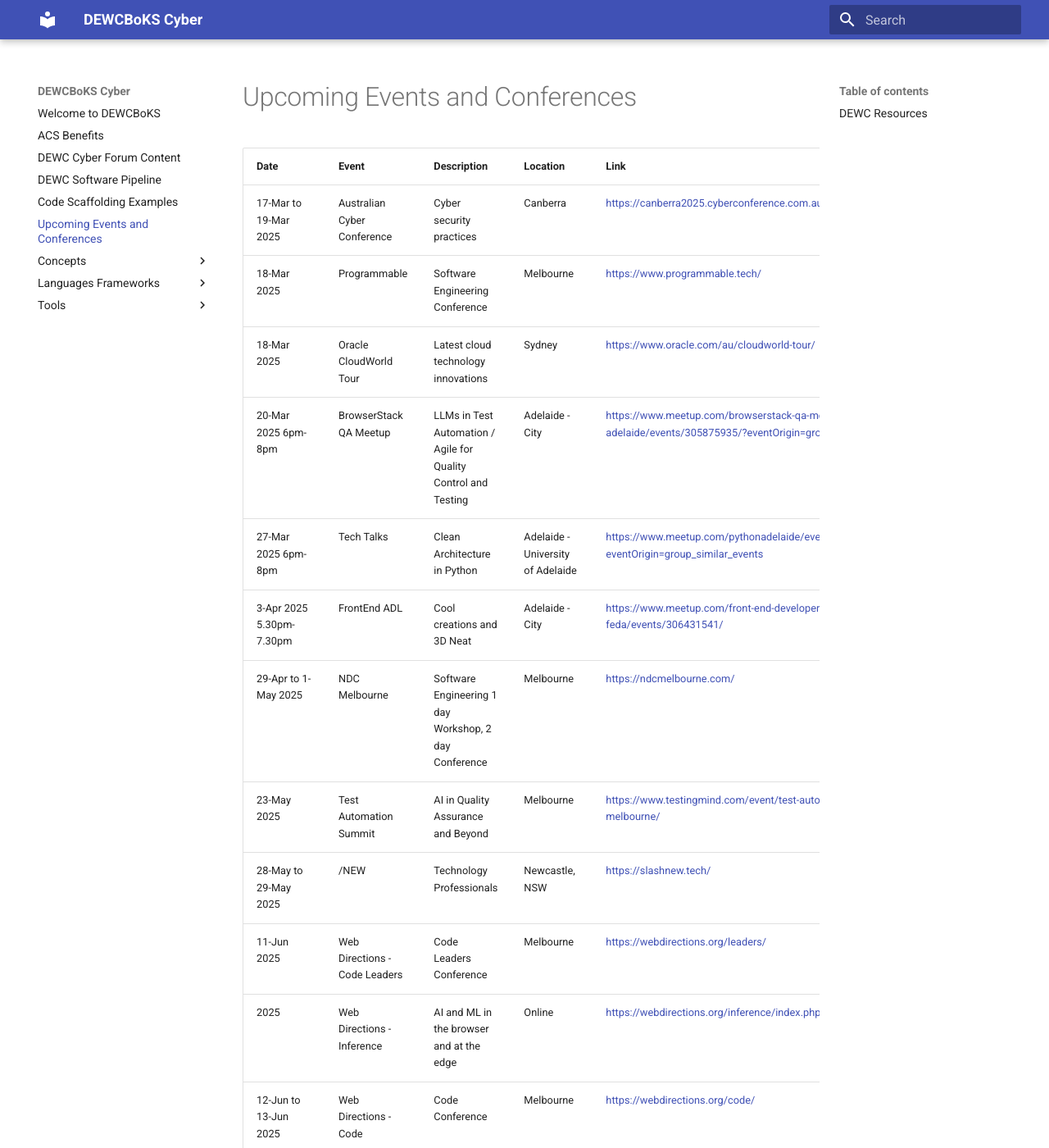
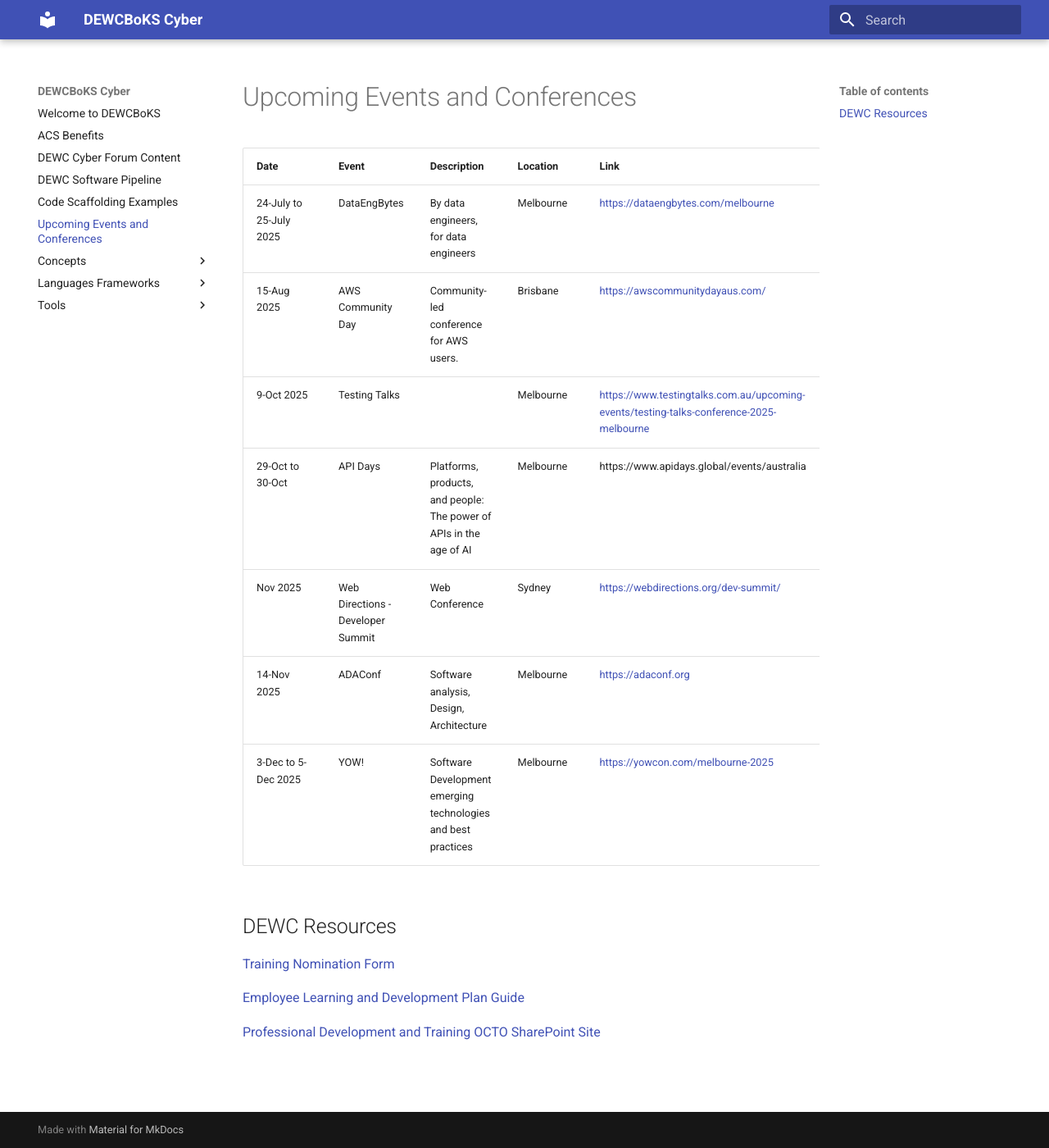
Before and after one commit to dewcservices/dewcservices.github.io, an MkDocs documentation site: the page built from docs/upcoming.md, in a window 1280 px wide and 1400 px high. Shown: the whole window at 82% size. Built offline with MkDocs 1.6.1 and Material for MkDocs 9.7.7, drawn with Linux system fonts in a browser that asks for light colours; some of the changed text lies outside the part shown.

```diff
--- a/docs/upcoming.md
+++ b/docs/upcoming.md
@@ -2,22 +2,11 @@
 
 | Date | Event | Description | Location | Link |
 | --- | --- | --- | --- | --- |
-| 17-Mar to 19-Mar 2025 | Australian Cyber Conference | Cyber security practices | Canberra | [https://canberra2025.cyberconference.com.au/](https://canberra2025.cyberconference.com.au/) |
-| 18-Mar 2025 | Programmable | Software Engineering Conference | Melbourne | [https://www.programmable.tech/](https://www.programmable.tech/) |
-| 18-Mar 2025 | Oracle CloudWorld Tour | Latest cloud technology innovations | Sydney | [https://www.oracle.com/au/cloudworld-tour/](https://www.oracle.com/au/cloudworld-tour/) |
-| 20-Mar 2025 6pm-8pm | BrowserStack QA Meetup | LLMs in Test Automation / Agile for Quality Control and Testing | Adelaide - City | [https://www.meetup.com/browserstack-qa-meetup-group-adelaide/events/305875935/?eventOrigin=group_events_list](https://www.meetup.com/browserstack-qa-meetup-group-adelaide/events/305875935/?eventOrigin=group_events_list) |
-| 27-Mar 2025 6pm-8pm | Tech Talks | Clean Architecture in Python | Adelaide - University of Adelaide | [https://www.meetup.com/pythonadelaide/events/306676845/?eventOrigin=group_similar_events](https://www.meetup.com/pythonadelaide/events/306676845/?eventOrigin=group_similar_events) |
-| 3-Apr 2025 5.30pm-7.30pm | FrontEnd ADL | Cool creations and 3D Neat | Adelaide - City | [https://www.meetup.com/front-end-developers-adelaide-feda/events/306431541/](https://www.meetup.com/front-end-developers-adelaide-feda/events/306431541/) |
-| 29-Apr to 1-May 2025 | NDC Melbourne | Software Engineering 1 day Workshop, 2 day Conference | Melbourne | [https://ndcmelbourne.com/](https://ndcmelbourne.com/) |
-| 23-May 2025 | Test Automation Summit | AI in Quality Assurance and Beyond | Melbourne | [https://www.testingmind.com/event/test-automation-summit-melbourne/](https://www.testingmind.com/event/test-automation-summit-melbourne/) |
-| 28-May to 29-May 2025 | /NEW | Technology Professionals | Newcastle, NSW | [https://slashnew.tech/](https://slashnew.tech/) |
-| 11-Jun 2025 | Web Directions - Code Leaders | Code Leaders Conference | Melbourne | [https://webdirections.org/leaders/](https://webdirections.org/leaders/) |
-| 2025 | Web Directions - Inference | AI and ML in the browser and at the edge | Online | [https://webdirections.org/inference/index.php](https://webdirections.org/inference/index.php) |
-| 12-Jun to 13-Jun 2025 | Web Directions - Code | Code Conference | Melbourne | [https://webdirections.org/code/](https://webdirections.org/code/) |
+| 24-July to 25-July 2025 | DataEngBytes | By data engineers, for data engineers | Melbourne | [https://dataengbytes.com/melbourne](https://dataengbytes.com/melbourne) |
+| 15-Aug 2025 | AWS Community Day | Community-led conference for AWS users. | Brisbane  | [https://awscommunitydayaus.com/](https://awscommunitydayaus.com/) |
+| 9-Oct 2025 | Testing Talks |  | Melbourne | [https://www.testingtalks.com.au/upcoming-events/testing-talks-conference-2025-melbourne](https://www.testingtalks.com.au/upcoming-events/testing-talks-conference-2025-melbourne) |
+| 29-Oct to 30-Oct | API Days | Platforms, products, and people: The power of APIs in the age of AI | Melbourne | https://www.apidays.global/events/australia |
 | Nov 2025 | Web Directions - Developer Summit | Web Conference | Sydney | [https://webdirections.org/dev-summit/](https://webdirections.org/dev-summit/) |
-| 19-Jun | YOW! | Tech Leaders Summit | Melbourne | [https://yowcon.com/tech-leaders-melbourne-2025](https://yowcon.com/tech-leaders-melbourne-2025) |
-| 24-July to 25-July 2025 | DataEngBytes | By data engineers, for data engineers | Melbourne | [https://dataengbytes.com/melbourne](https://dataengbytes.com/melbourne) |
-| 9-Oct 2025 | Testing Talks |  | Melbourne | [https://www.testingtalks.com.au/upcoming-events/testing-talks-conference-2025-melbourne](https://www.testingtalks.com.au/upcoming-events/testing-talks-conference-2025-melbourne) |
 | 14-Nov 2025 | ADAConf | Software analysis, Design, Architecture | Melbourne | [https://adaconf.org](https://adaconf.org) |
 | 3-Dec to 5-Dec 2025 | YOW! | Software Development emerging technologies and best practices | Melbourne | [https://yowcon.com/melbourne-2025](https://yowcon.com/melbourne-2025) |
 
--- a/mkdocs.yml
+++ b/mkdocs.yml
@@ -2,6 +2,8 @@ site_name: DEWCBoKS Cyber
 site_url: https://dewcservices.github.io/
 theme:
   name: material
+  features:
+    - search.suggest
 extra_css:
   - assets/extra.css
 extra_javascript:
--- /dev/null
+++ b/requirements.txt
@@ -0,0 +1,3 @@
+mkdocs
+mkdocs-material
+mkdocs-open-in-new-tab
```
Also changed, not shown: docs/Concepts/taskestimation.md (added, +9 -0 lines), docs/Languages_Frameworks/c#net.md (+2 -0 lines), docs/Languages_Frameworks/vue.md (added, +8 -0 lines), docs/Tools/flux.md (added, +9 -0 lines), 1 other file.
